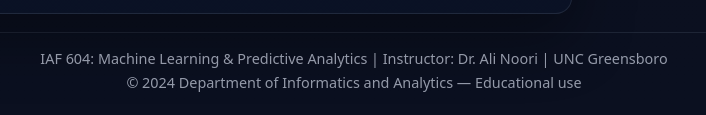
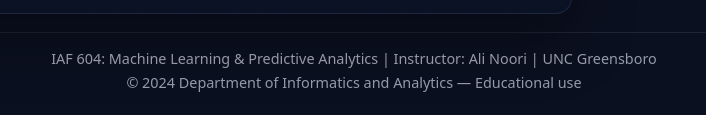
Before and after one commit to ali2449/604_ML, a plain HTML site: page index.html in a window 1280 px wide. Shown: the part 11190-11305 px from the top of the page, 286-992 px from the left. Drawn offline with nearby package versions, Linux system fonts and the light colour scheme.

```diff
--- a/index.html
+++ b/index.html
@@ -1253,7 +1253,7 @@
     </div>
 
     <footer>
-      IAF 604: Machine Learning &amp; Predictive Analytics | Instructor: Dr. Ali Noori | UNC Greensboro<br/>
+      IAF 604: Machine Learning &amp; Predictive Analytics | Instructor: Ali Noori | UNC Greensboro<br/>
       © 2024 Department of Informatics and Analytics — Educational use
     </footer>
   </div>
```
